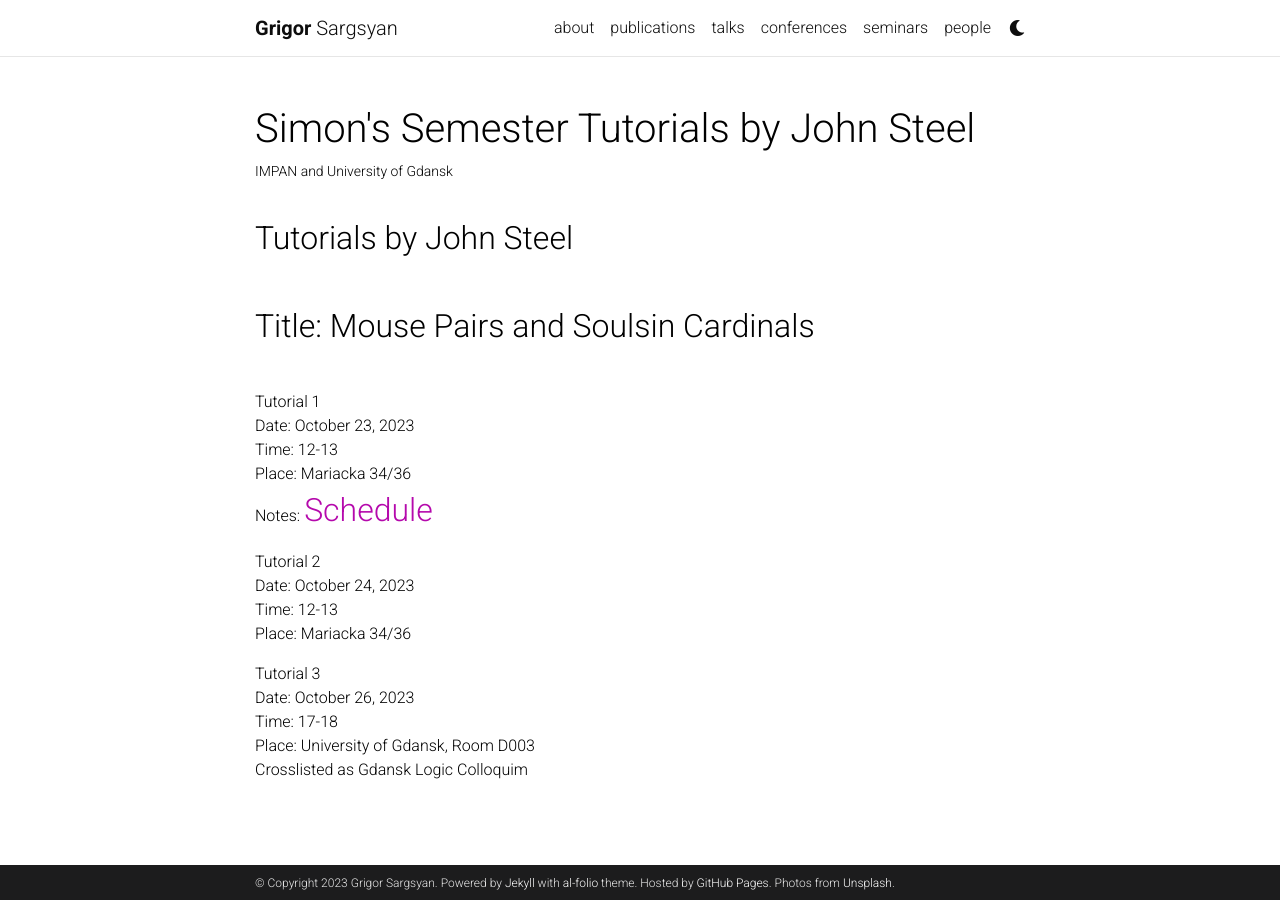
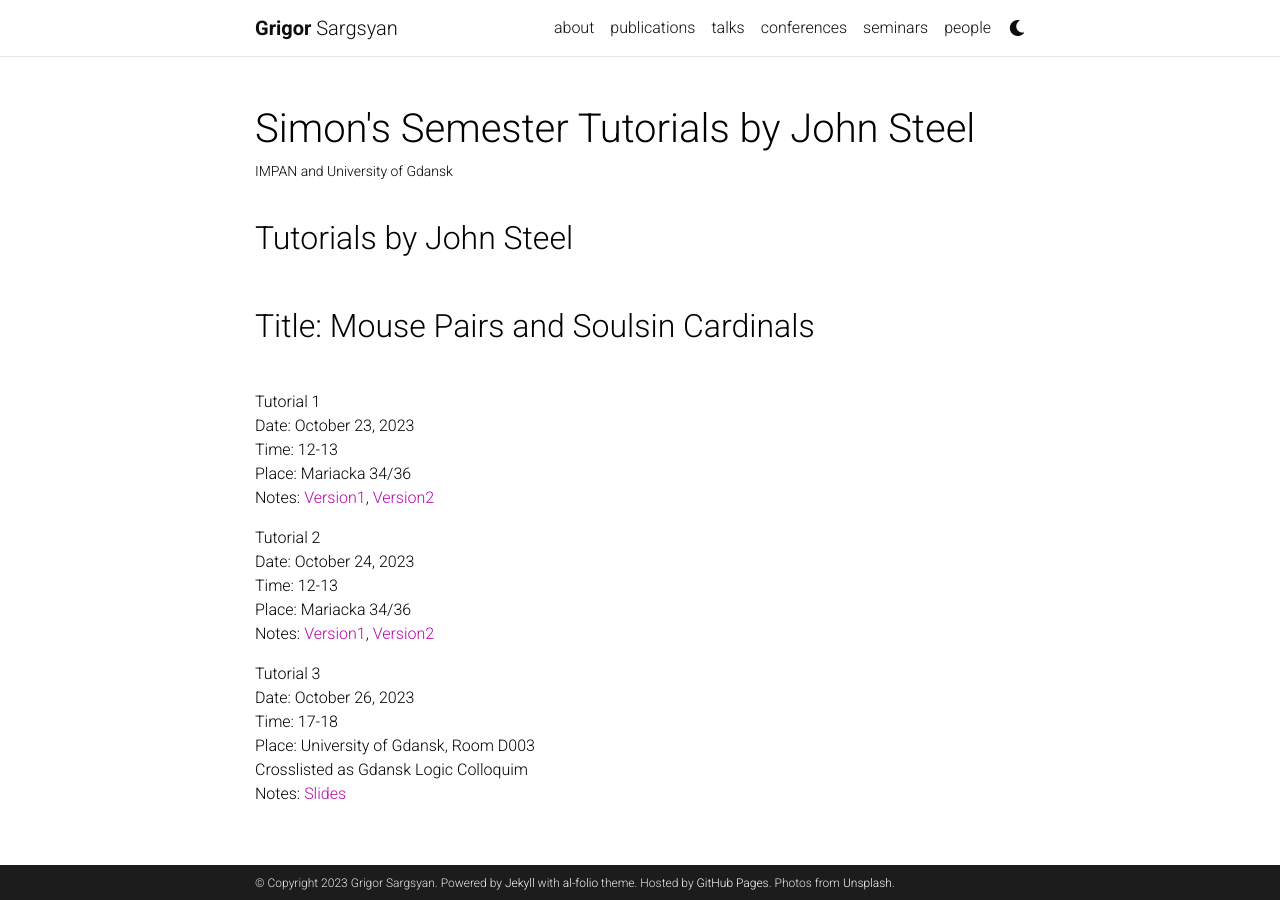
Before and after one commit to grigorsarg/grigorsarg.github.io, a Jekyll site: the page built from _seminars/johnsteel.md, in a window 1280 px wide. Built offline with Jekyll 4.4.1, drawn with Linux system fonts in a browser that asks for light colours; comment, search, counter and statistics services are not loaded; a style sheet for code colours, icons or effects is not loaded.

Commit message:
Update johnsteel.md

```diff
--- a/_seminars/johnsteel.md
+++ b/_seminars/johnsteel.md
@@ -13,15 +13,17 @@ Tutorial 1<br>
 Date: October 23, 2023<br>
 Time: 12-13<br>
 Place: Mariacka 34/36<br>
-Notes: <font size="+3"> <a href="https://grigorsarg.github.io/assets/pdf/Schedule.pdf">Schedule</a> </font> <br>
+Notes:  <a href="https://grigorsarg.github.io/assets/pdf/tutorial1A.pdf">Version1</a>,  <a href="https://grigorsarg.github.io/assets/pdf/tutorial1B.pdf">Version2</a>   <br>
 
 Tutorial 2<br>
 Date: October 24, 2023<br>
 Time: 12-13<br>
 Place: Mariacka 34/36<br>
+Notes:  <a href="https://grigorsarg.github.io/assets/pdf/tutorial2A.pdf">Version1</a>,  <a href="https://grigorsarg.github.io/assets/pdf/tutorial2B.pdf">Version2</a>   <br>
 
 Tutorial 3<br>
 Date: October 26, 2023<br>
 Time: 17-18<br>
 Place: University of Gdansk, Room D003<br>
-Crosslisted as Gdansk Logic Colloquim
+Crosslisted as Gdansk Logic Colloquim<br>
+Notes:  <a href="https://grigorsarg.github.io/assets/pdf/steelslides.pdf">Slides</a><br>
```
